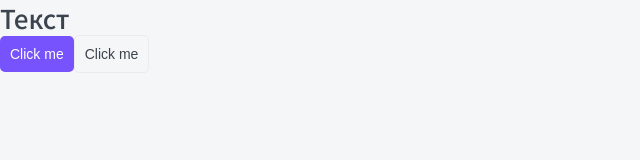
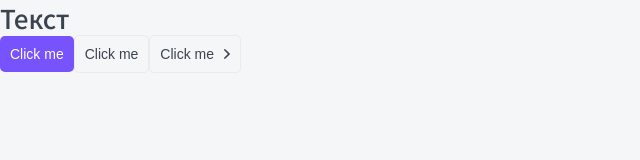
Before and after one commit to dizollate/udemy-course, a Next.js app: page / in a window 1280 px wide. Shown: the top 160 px of the page, without its empty margins (0-640 px from the left). Built offline with nearby package versions, Linux system fonts and the light colour scheme.

Commit message:
feat: add arrow and props logics

```diff
--- a/components/Button/Button.module.css
+++ b/components/Button/Button.module.css
@@ -31,3 +31,14 @@
 .ghost:hover {
   background: var(--gray);
 }
+
+.arrow {
+  display: inline-block;
+
+  margin-left: 10px;
+  transition: all 0.3s ease;
+}
+
+.down {
+  transform: rotate(90deg);
+}
--- a/components/Button/Button.props.ts
+++ b/components/Button/Button.props.ts
@@ -4,4 +4,5 @@ export interface ButtonProps extends DetailedHTMLProps<ButtonHTMLAttributes<HTML
   children: ReactNode;
   appearance: 'primary' | 'ghost';
   classNames?: string;
+  arrow?: 'right' | 'down' | 'none';
 }
--- a/components/Button/Button.tsx
+++ b/components/Button/Button.tsx
@@ -1,8 +1,15 @@
 import styles from "./Button.module.css";
 import { ButtonProps } from "./Button.props";
+import ArrowIcon from './arrow.svg';
 import cn from "classnames";
 
-export const Button = ({ appearance, children, className, ...props }: ButtonProps): JSX.Element => {
+export const Button = ({
+  appearance,
+  children,
+  className,
+  arrow = "none",
+  ...props
+}: ButtonProps): JSX.Element => {
   return (
     <button
       className={cn(styles.button, className, {
@@ -12,6 +19,11 @@ export const Button = ({ appearance, children, className, ...props }: ButtonProp
       {...props}
     >
       {children}
+      {arrow !== 'none' && <span className={cn(styles.arrow, {
+        [styles.down]: arrow == 'down'
+      })}>
+        <ArrowIcon />
+        </span>}
     </button>
   );
 };
--- a/declare.d.ts
+++ b/declare.d.ts
@@ -1 +1,6 @@
 declare module 'classnames';
+
+declare module "*.svg" {
+  const content: any;
+  export default content;
+}
--- a/next.config.js
+++ b/next.config.js
@@ -1,3 +1,12 @@
 module.exports = {
-  reactStrictMode: true,
-}
+  webpack(config) {
+      config.module.rules.push({
+          test: /\.svg$/, //Если мы видим файл свг
+          issuer: { //в файла дж, тс, или тсх,
+              test: /\.(js|ts)x?$/,
+          },
+          use: ['@svgr/webpack'], //то мы с вами используем специальный загрузчик svgr
+      });
+      return config;
+  },
+};
--- a/package.json
+++ b/package.json
@@ -16,6 +16,7 @@
     "react-dom": "17.0.2"
   },
   "devDependencies": {
+    "@svgr/webpack": "^5.5.0",
     "@types/classnames": "^2.3.1",
     "@types/node": "^16.9.1",
     "@types/react": "^17.0.20",
--- a/pages/index.tsx
+++ b/pages/index.tsx
@@ -7,6 +7,7 @@ export default function Home(): JSX.Element {
       <Htag tag="h1">Текст</Htag>
       <Button appearance='primary'>Click me</Button>
       <Button appearance='ghost'>Click me</Button>
+      <Button appearance='ghost' arrow='right'>Click me</Button>
     </>
   );
 }
```
Also changed, not shown: components/Button/arrow.svg (added), next-env.d.ts, 1 other file (tests, documents, lock files or other folders).
